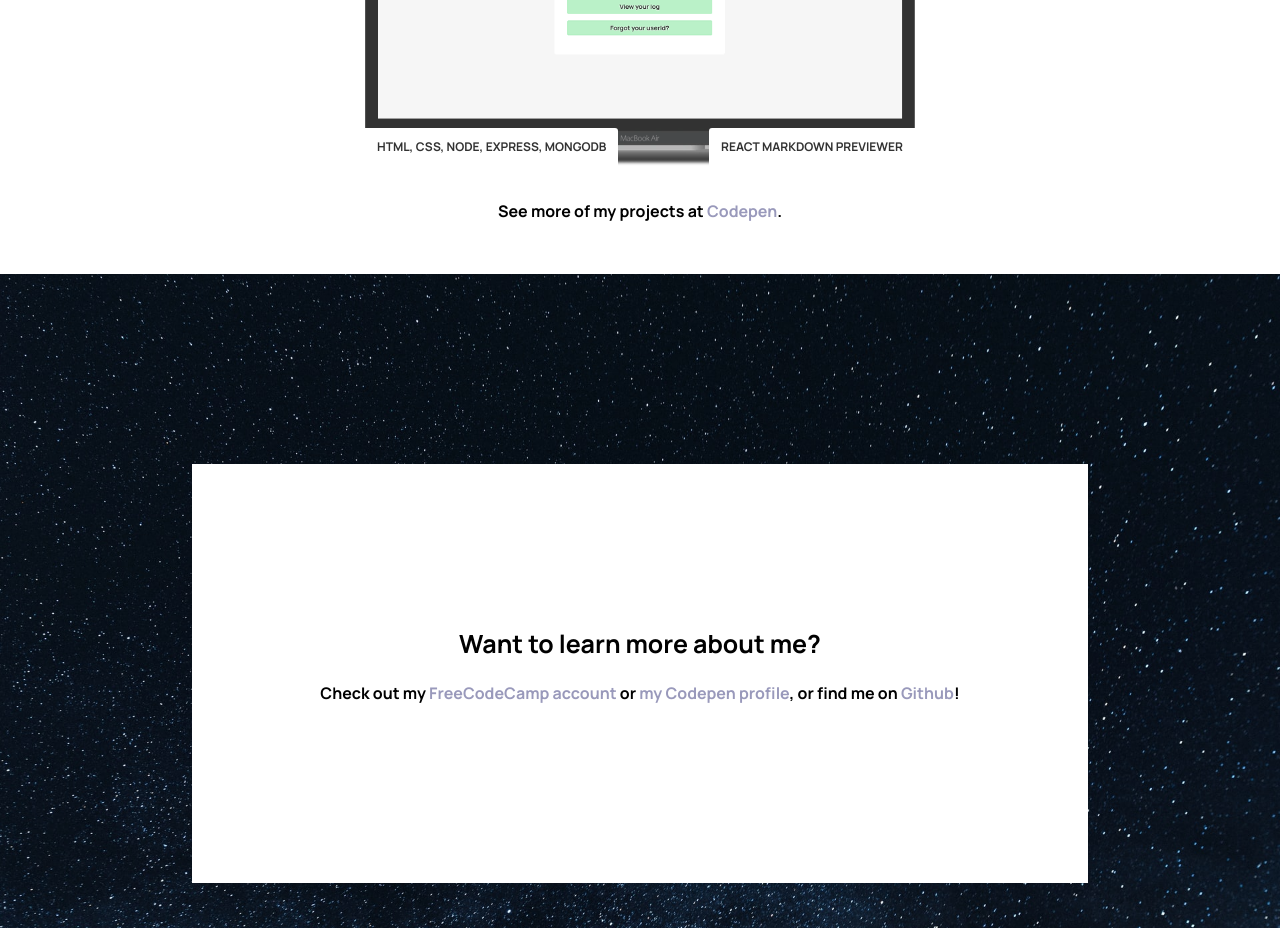
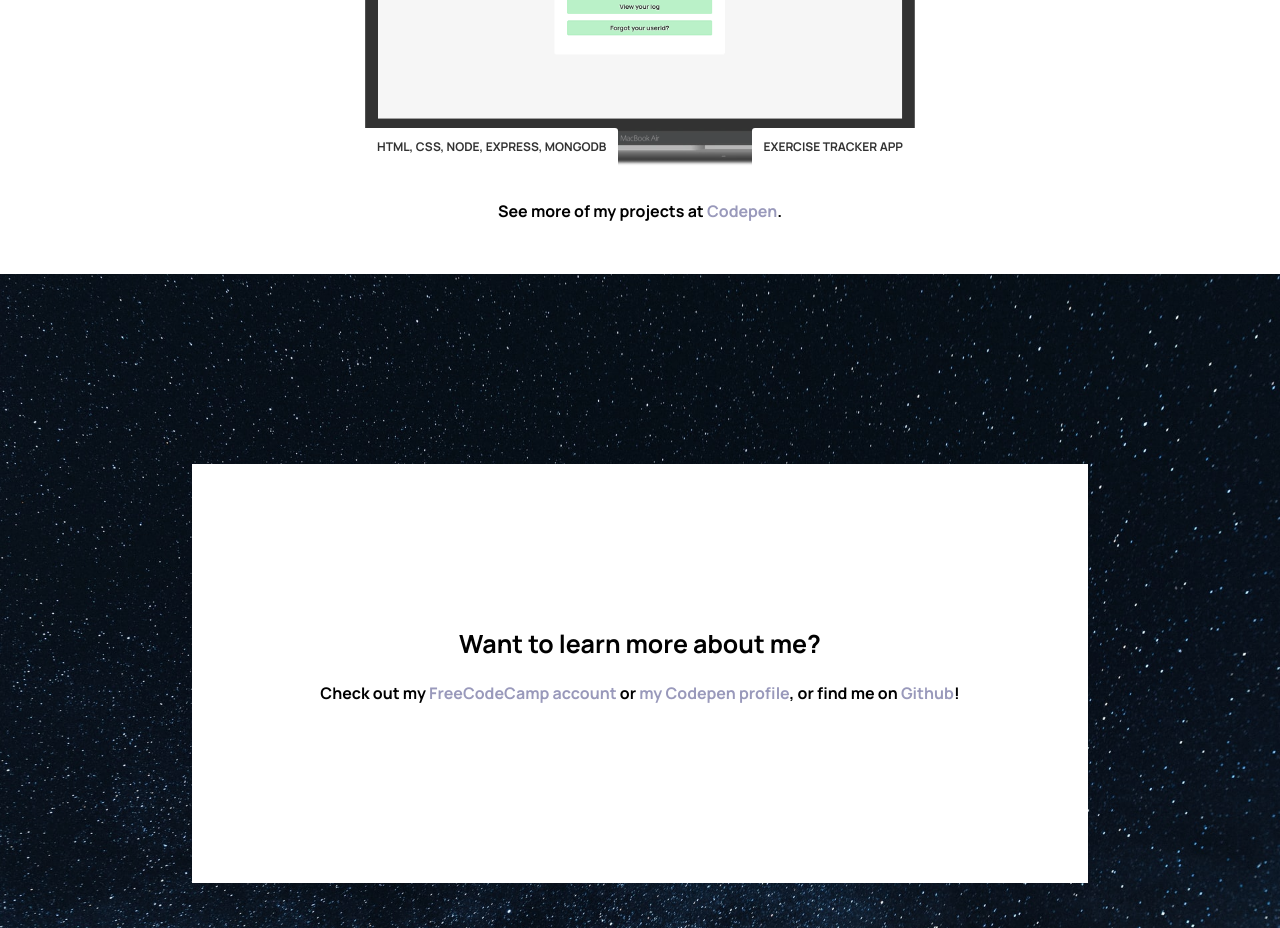
Before and after one commit to egsch/egsch.github.io, a plain HTML site: page index.html in a window 1280 px wide. Shown: the part 2120-3048 px from the top of the page. Drawn offline with nearby package versions, Linux system fonts and the light colour scheme.

Commit message:
Edit project labels

```diff
--- a/index.html
+++ b/index.html
@@ -46,7 +46,7 @@
       <a href="https://myexercise.glitch.me/" class="image-link">
         <div class="project-tile" id="project-tile3">
         <span class="project-tools">HTML, CSS, Node, Express, MongoDB</span>
-        <span class="project-title">React Markdown Previewer</span>
+        <span class="project-title">Exercise Tracker App</span>
       </div>
       </a>
     </div>
```
